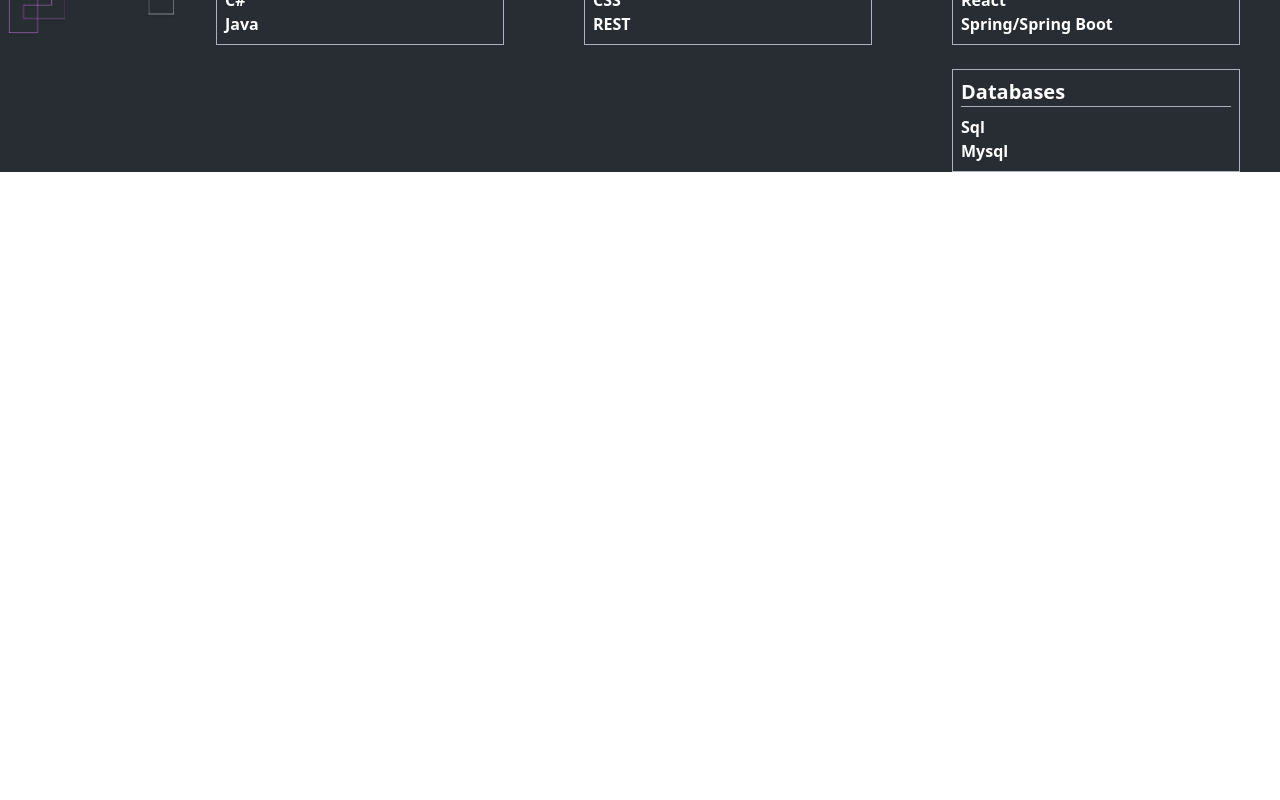
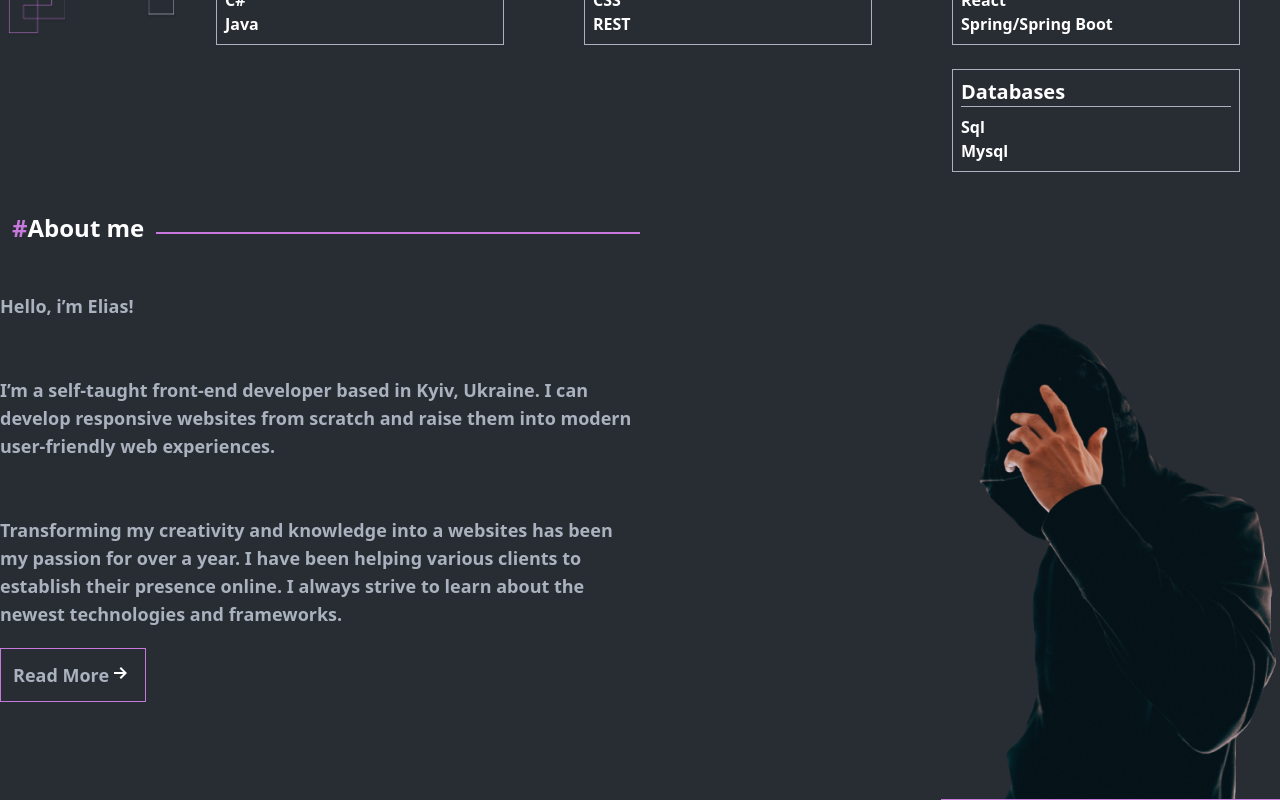
Before and after one commit to goofySunny/portfolio-with-react, a React (Create React App) app: page / in a window 1280 px wide. Shown: the part 1427-2227 px from the top of the page. Before the commit the page ends 1599 px from the top, so only its background shows below. Built offline with nearby package versions, Linux system fonts and the light colour scheme.

Commit message:
About me Section Donee

```diff
--- a/src/App.js
+++ b/src/App.js
@@ -1,4 +1,5 @@
 import './App.css';
+import About from './components/about/About';
 import Divider from './components/divider/Divider';
 import Header from './components/header/Header';
 import Hero from './components/hero/Hero';
@@ -16,6 +17,8 @@ function App() {
       <ProjectCard />
       <Divider title='Skills'/>
       <Skills />
+      <Divider title='About me' />
+      <About />
     </>
   )
 }
--- /dev/null
+++ b/src/components/about/About.js
@@ -0,0 +1,27 @@
+import GayAssHacker from '../../assets/images/gay-ass-hacker.png';
+import ArrowDown from '../../assets/images/arrow-white.svg';
+
+function About() {
+    return (
+        <div className='container mx-auto flex flex-row justify-between mt-10'>
+            <div className='w-1/2 font-semibold text-lg text-secondary'>
+                <p>
+                    Hello, i’m Elias!
+                </p>
+                <p className='mt-14'>I’m a self-taught front-end developer based in Kyiv, Ukraine. I can develop responsive websites from scratch and raise them into modern user-friendly web experiences. </p>
+                <p className='mt-14'>Transforming my creativity and knowledge into a websites has been my passion for over a year. I have been helping various clients to establish their presence online. I always strive to learn about the newest technologies and frameworks.</p>
+                <button className='border border-primary p-3 flex mt-5'>
+                    <span>
+                        Read More
+                    </span>
+                    <img src={ArrowDown} alt="" className='transform -rotate-90'/>
+                </button>
+            </div>
+            <div>
+                <img src={GayAssHacker} alt="Something went wrong" className='border-b border-primary' />
+            </div>
+        </div>
+    )
+}
+
+export default About;
```
